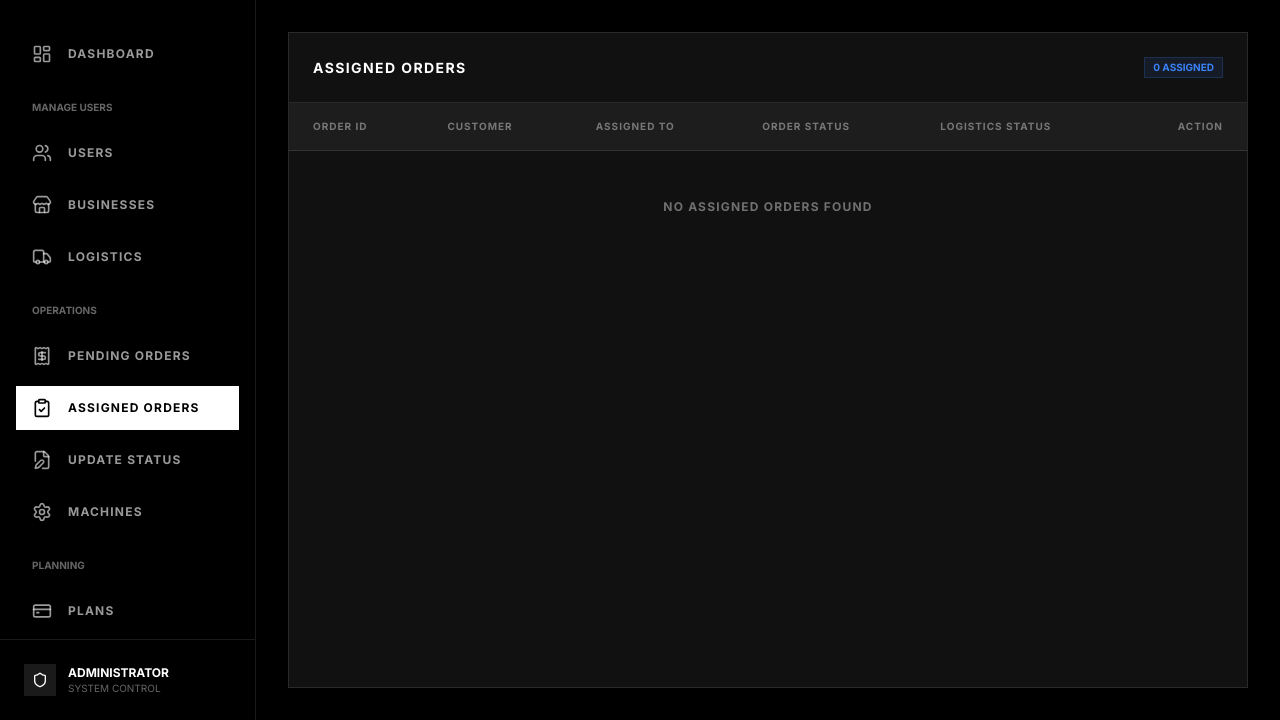
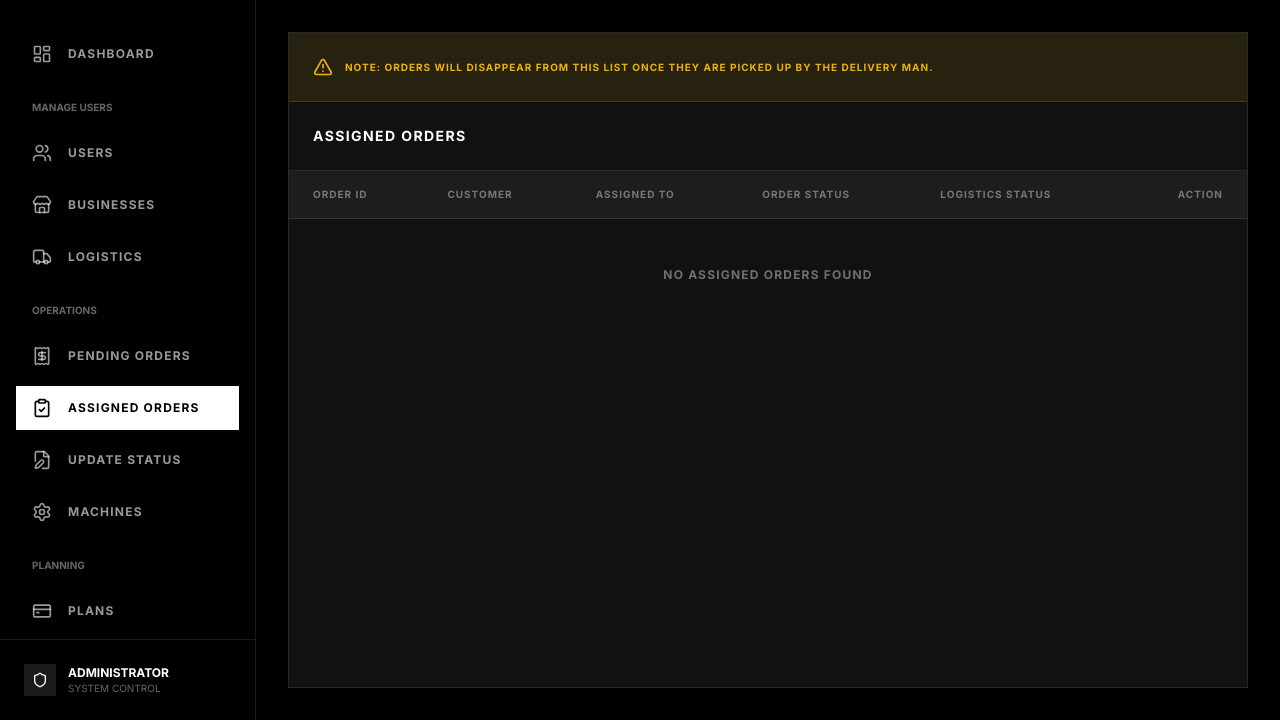
Before and after one commit to DhruvarajK/E-Laundry, a Django app: page /assigned-orders/ in a window 1280 px wide. Shown: the part 80-800 px from the top of the page. Run offline with Django 5.2, Linux system fonts and the light colour scheme; some libraries are stand-ins or nearby versions.

Commit message:
Added pickup warning alert to assigned orders page

```diff
--- a/logistics/templates/logistics_home.html
+++ b/logistics/templates/logistics_home.html
@@ -173,7 +173,6 @@
                 <!-- Left Column (2/3) -->
                 <div class="xl:col-span-2 flex flex-col gap-8">
                     {% block center_column %}
-                    <!-- Today's Route / Active Assignments -->
                     <div class="flex flex-col gap-6">
                         {% if active_assignments %}
                         {% for assignment in active_assignments %}
--- a/myadmin/templates/assigned_orders.html
+++ b/myadmin/templates/assigned_orders.html
@@ -2,10 +2,17 @@
 {% block title %}Assigned Orders{% endblock %}
 {% block body %}
 <div class="flex flex-col h-full bg-surface border border-white/10">
+    <div class="p-6 border-b border-white/10 flex justify-between items-center bg-yellow-500/10">
+        <div class="flex items-center gap-3">
+            <i data-lucide="alert-triangle" class="text-yellow-500 w-5 h-5"></i>
+            <p class="text-[10px] font-bold uppercase tracking-widest text-yellow-500">
+                Note: Orders will disappear from this list once they are picked up by the delivery man.
+            </p>
+        </div>
+    </div>
+
     <div class="p-6 border-b border-white/10 flex justify-between items-center">
         <h3 class="text-sm font-bold uppercase tracking-widest text-white">Assigned Orders</h3>
-        <span
-            class="bg-blue-500/10 text-blue-500 text-[10px] font-bold px-2 py-0.5 border border-blue-500/20 rounded-none">{{assignments|length }} ASSIGNED</span>
     </div>
 
     <div class="overflow-x-auto">
@@ -30,7 +37,8 @@
                         <span class="font-mono text-xs text-white/60">#{{ assignment.service_order.id }}</span>
                     </td>
                     <td class="px-6 py-4">
-                        <span class="text-xs font-bold text-white">{{ assignment.service_order.USER.first_name }} {{assignment.service_order.USER.last_name }}</span>
+                        <span class="text-xs font-bold text-white">{{ assignment.service_order.USER.first_name }}
+                            {{assignment.service_order.USER.last_name }}</span>
                     </td>
                     <td class="px-6 py-4">
                         <div class="flex flex-col">
--- a/myadmin/views.py
+++ b/myadmin/views.py
@@ -342,16 +342,12 @@ def assign_delivery_man(request, order_id):
             </html>
             """
 
-            # Send the email to the delivery man
             send_email_async(delivery_man.email, subject, body)
 
-            # Redirect to the pending orders page or another page after assignment
             return redirect("pending_service_orders")
         except DeliveryMan.DoesNotExist:
-            # Handle the case where no matching DeliveryMan is found
             return render(request, "assign_delivery_man.html", {"order": order, "delivery_men": delivery_men, "error": "Delivery man not found."})
 
-    # Debug: Print the fetched data
     print(f"Order: {order}")
     print(f"Delivery Men: {list(delivery_men)}")
 
@@ -364,7 +360,6 @@ from django.utils import timezone
 
 
 def assigned_orders(request):
-    # Get all LogisticsAssignment objects that are currently assigned.
     assignments = LogisticsAssignment.objects.filter(delivery_status='assigned')
     context = {
         'assignments': assignments,
@@ -377,12 +372,10 @@ def unassign_logistics(request, order_id):
     order = get_object_or_404(ServiceOrder, id=order_id)
     try:
         logistics_assignment = LogisticsAssignment.objects.get(service_order=order)
-        logistics_assignment.delete()  # Delete the assignment
-        # Update order status back to a default state, e.g., "pending"
+        logistics_assignment.delete()
         order.status = 'pending'
         order.save()
     except LogisticsAssignment.DoesNotExist:
-        # Optionally add a message here if no assignment was found.
         pass
 
     return redirect('assigned_orders')
```
